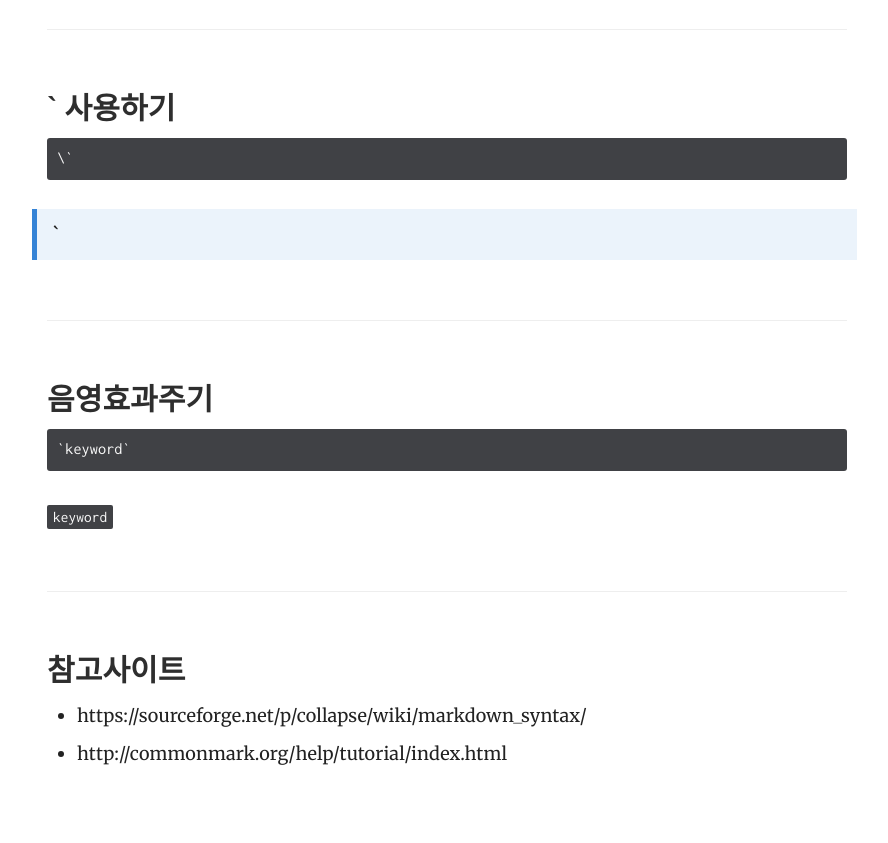
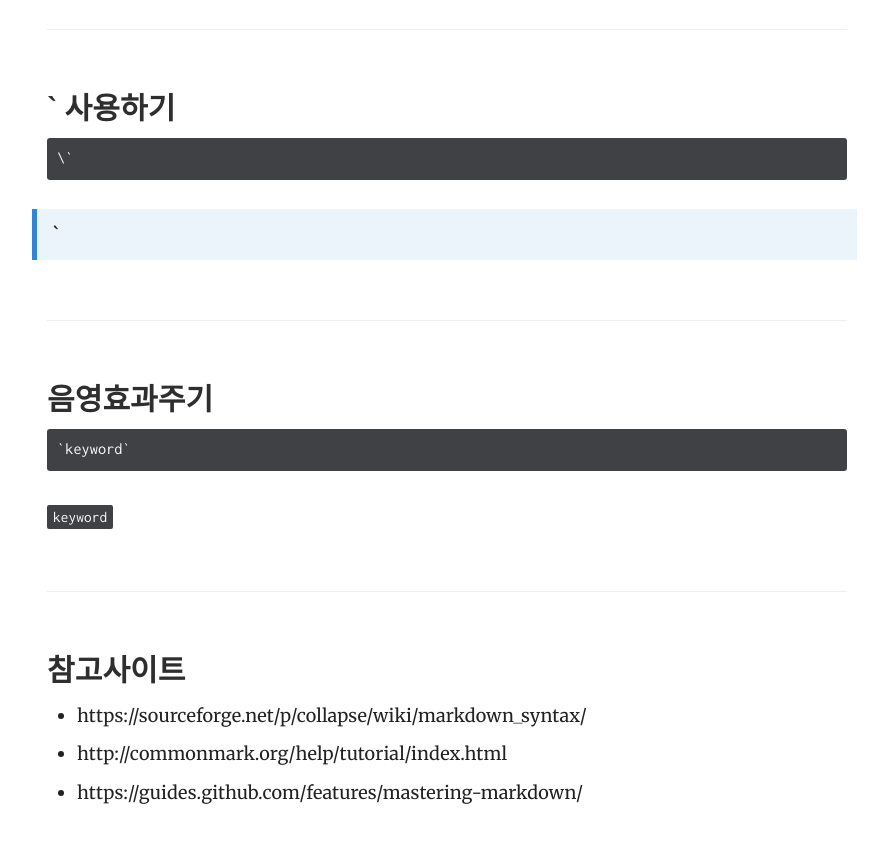
Before and after one commit to j2yes/j2yes.github.io, a Jekyll site: the page built from index.md, in a window 1280 px wide and 900 px high, scrolled down 4505 px. Shown: the top 843 px of the window, without its empty margins (343-1231 px from the left). Built offline with Jekyll 4.4.1, drawn with Linux system fonts in a browser that asks for light colours; comment, search, counter and statistics services are not loaded; some of the changed lines change nothing that is shown.

Commit message:
Updated 'index.md' via CloudCannon

```diff
--- a/index.md
+++ b/index.md
@@ -142,3 +142,4 @@ ___
 ### 참고사이트
 * https://sourceforge.net/p/collapse/wiki/markdown_syntax/
 * http://commonmark.org/help/tutorial/index.html
+* https://guides.github.com/features/mastering-markdown/
```
